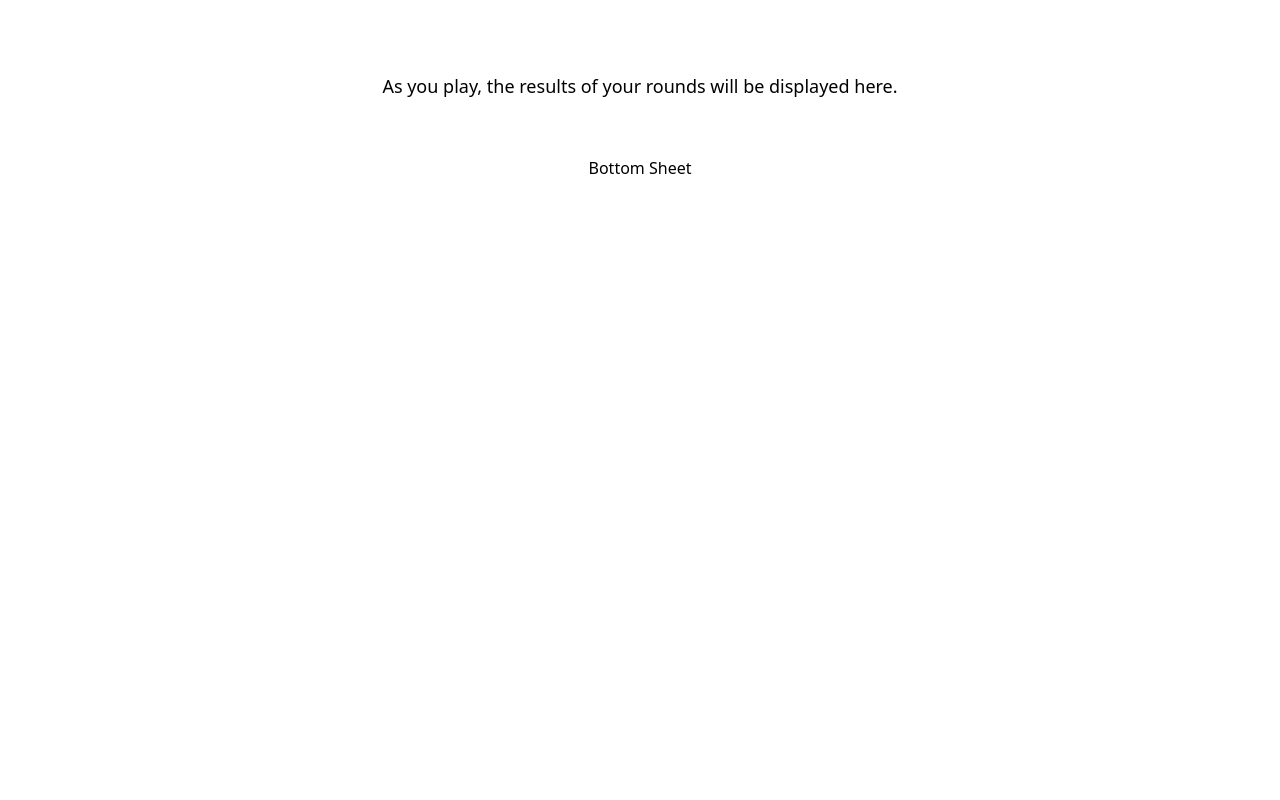
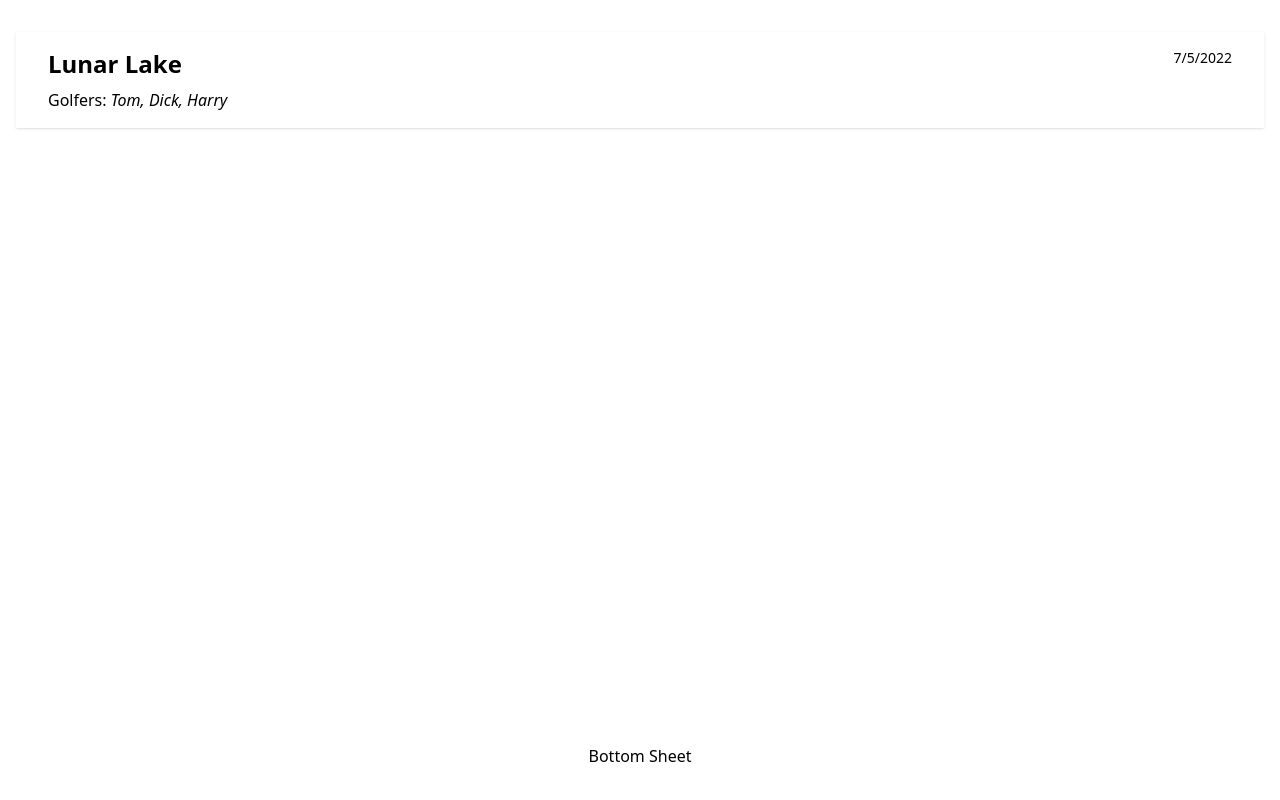
Before and after one commit to scoottrick/round-of-golf-app, a React (Create React App) app: page / in a window 1280 px wide. Built offline with nearby package versions, Linux system fonts and the light colour scheme.

Commit message:
Wild success updating the page layout with initial tailwind classes

```diff
--- a/src/components/page-layout/PageLayout.tsx
+++ b/src/components/page-layout/PageLayout.tsx
@@ -4,14 +4,18 @@ interface PageLayoutProps {
   children: ReactNode;
 }
 const PageLayout: FC<PageLayoutProps> = ({ children }) => {
-  return <div className="fixed top-0 bottom-0 left-0 right-0">{children}</div>;
+  return (
+    <div className="fixed top-0 bottom-0 left-0 right-0 flex flex-col">
+      {children}
+    </div>
+  );
 };
 
 interface PageContentProps {
   children: ReactNode;
 }
 const PageContent: FC<PageContentProps> = ({ children }) => {
-  return <div className="py-8 px-4">{children}</div>;
+  return <div className="py-8 px-4 flex-1">{children}</div>;
 };
 
 export { PageLayout, PageContent };
--- a/src/pages/home-page/HomePage.tsx
+++ b/src/pages/home-page/HomePage.tsx
@@ -11,13 +11,13 @@ const mockCourse = GolfUtils.newPar3Course('Lunar Lake', 9);
 const mockRound = GolfUtils.newRound(mockGolfers, mockCourse);
 
 const HomePage = () => {
-  const rounds = [];
+  const rounds = [mockRound];
   return (
     <PageLayout>
       <PageContent>
         <RoundList rounds={rounds} />
       </PageContent>
-      <div className="py-6 px-2 flex flex-row justify-center items-center">
+      <div className="py-8 px-4 flex flex-row justify-center items-center">
         Bottom Sheet
       </div>
     </PageLayout>
--- a/src/pages/home-page/RoundOverview.tsx
+++ b/src/pages/home-page/RoundOverview.tsx
@@ -16,13 +16,13 @@ const RoundOverview: FC<Props> = ({ round, showWinner }) => {
   const winnerHidden = !round.completed && !showWinner;
 
   return (
-    <div className="shadow py-4 px-6">
+    <div className="shadow py-4 px-8">
       <div className="flex flex-row justify-between mb-2">
-        <span className="text-2xl font-bold">{courseName}</span>
-        <span className="text-sm">{dateText}</span>
+        <div className="text-2xl font-bold">{courseName}</div>
+        <div className="text-sm">{dateText}</div>
       </div>
-      <p>
-        Golfers: <span className="italic">{golferNames}</span>
+      <p className="overflow-hidden text-ellipsis whitespace-nowrap max-w-full">
+        Golfers: <i className="italic">{golferNames}</i>
       </p>
       <p data-app-hidden={winnerHidden}>
         Winner: <span className="italic">{winnerText}</span>
```
